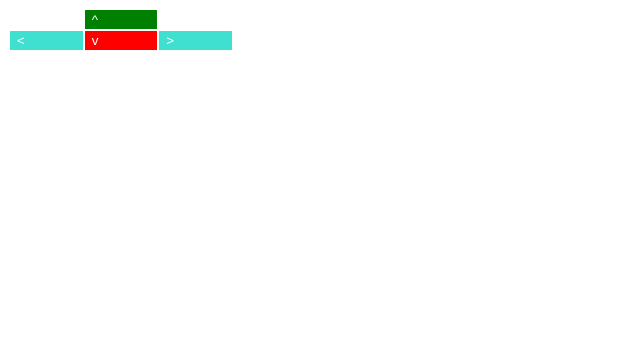
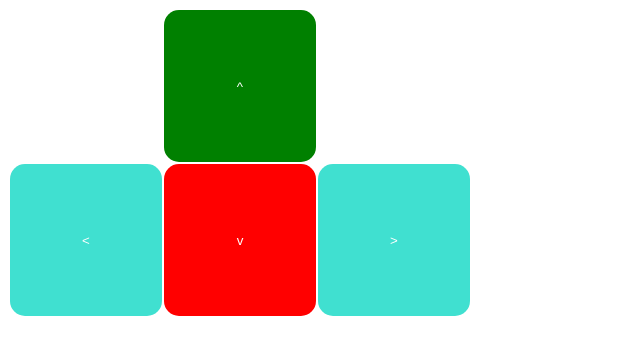
Before and after one commit to SinglePaper/RPi-electronics, a PHP site: page /index.html in a window 1280 px wide. Shown: the top 355 px of the page, without its empty margins (0-640 px from the left). Run offline with PHP 8.4, Linux system fonts and the light colour scheme.

Commit message:
Update style.css

```diff
--- a/html/style.css
+++ b/html/style.css
@@ -16,9 +16,9 @@ div#controls td.right {
     background-color:turquoise;
 }
 div#controls td {
-    height: 10%;
-    width: 10%;
-    border-radius: 1%;
+    height: 150px;
+    width: 150px;
+    border-radius: 15px;
 }
 td.up button, td.down button, td.left button, td.right button {
     height: inherit;
```
